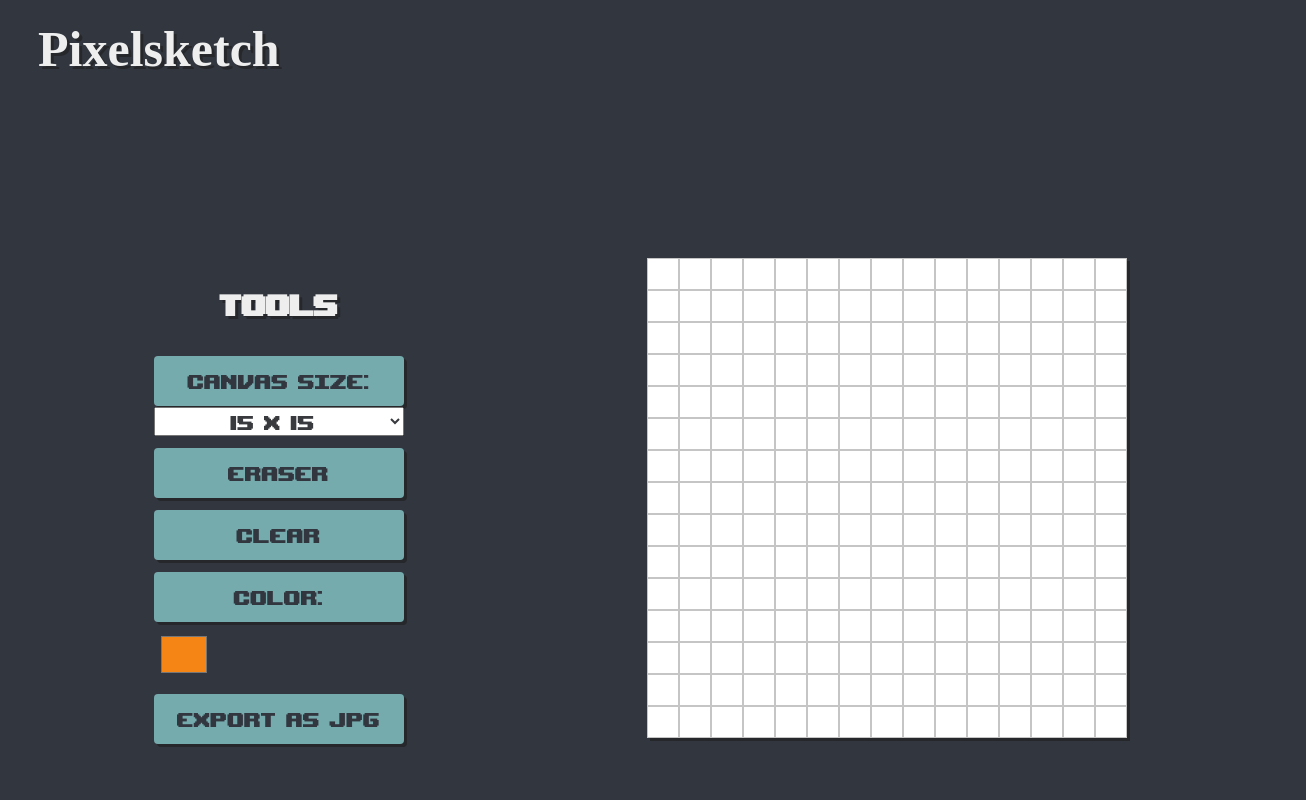
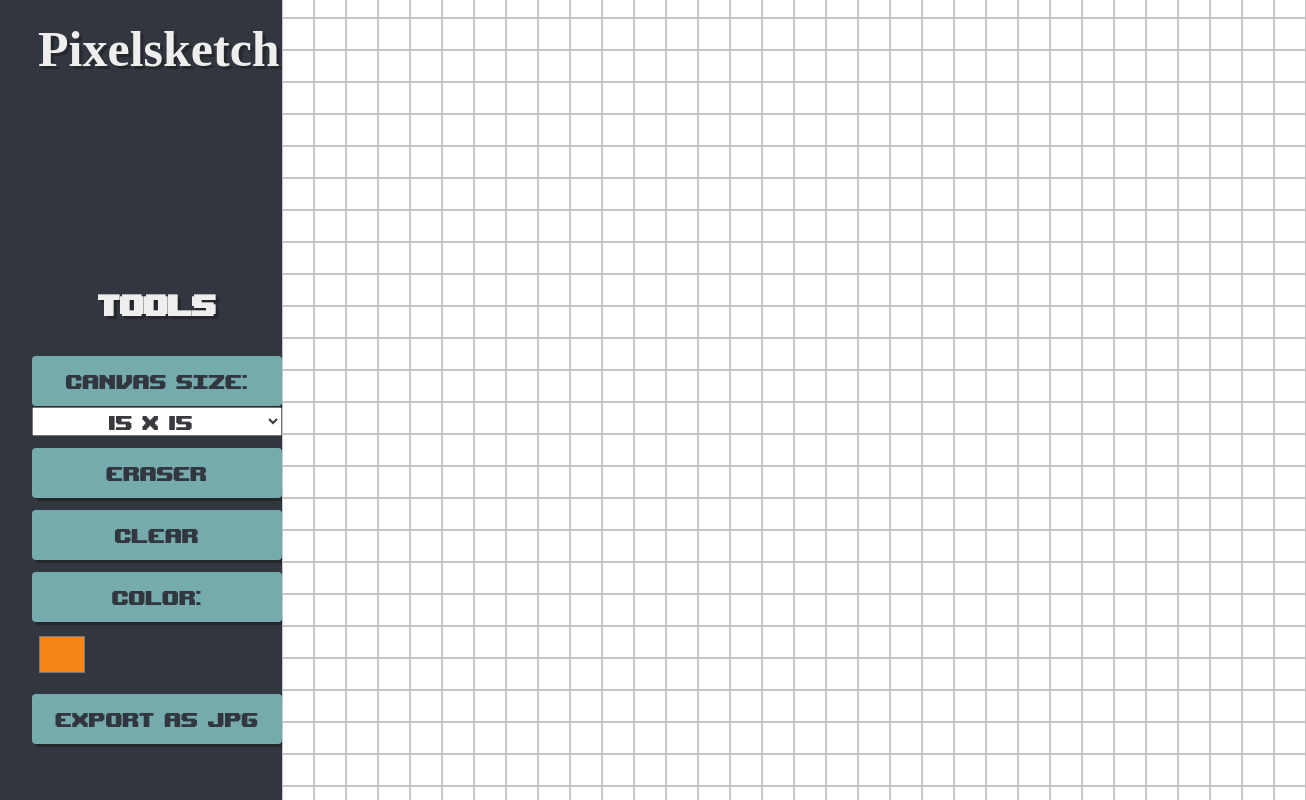
Before and after one commit to RRR-benchmarks/Pixelsketch, a React (Vite) app: page / in a window 1280 px wide. Shown: the top 800 px of the page, 1306 px wide, since content can reach past the window. Built offline with nearby package versions, Linux system fonts and the light colour scheme; a web font is replaced by a local one.

Commit message:
small config

```diff
--- a/src/components/Grid.tsx
+++ b/src/components/Grid.tsx
@@ -3,7 +3,7 @@ import { Pixel } from './Pixel.tsx';
 import Toolbar from "./Toolbar.tsx";
 
 function Grid() {
-  const DEFAULT_SIZE = 225;
+  const DEFAULT_SIZE = 32*32;
   const DEFAULT_BACKGROUND_COLOR = 'white';
   const DEFAULT_COLOR = '#F58616';
 
```
